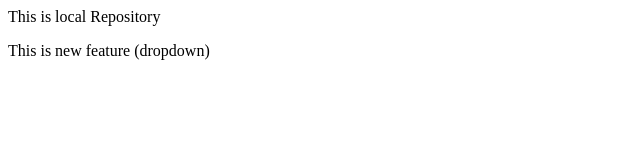
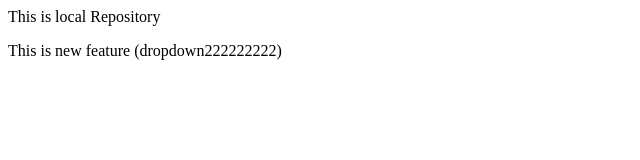
Before and after one commit to Yashraj-2002/LocalRepo, a plain HTML site: page index.html in a window 1280 px wide. Shown: the full height of the page, 0-640 px from the left. Drawn offline with Linux system fonts and the light colour scheme.

Commit message:
new added

```diff
--- a/index.html
+++ b/index.html
@@ -1,2 +1,2 @@
 <p>This is local Repository</p>
-<p>This is new feature (dropdown) </p>
+<p>This is new feature (dropdown222222222) </p>
```
